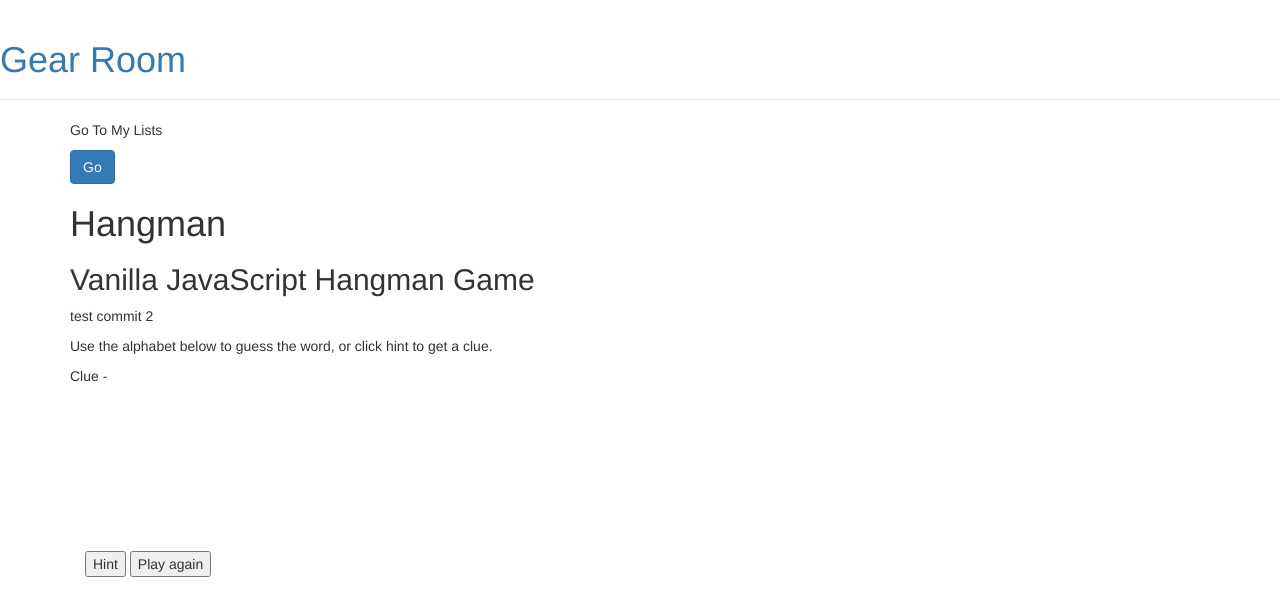
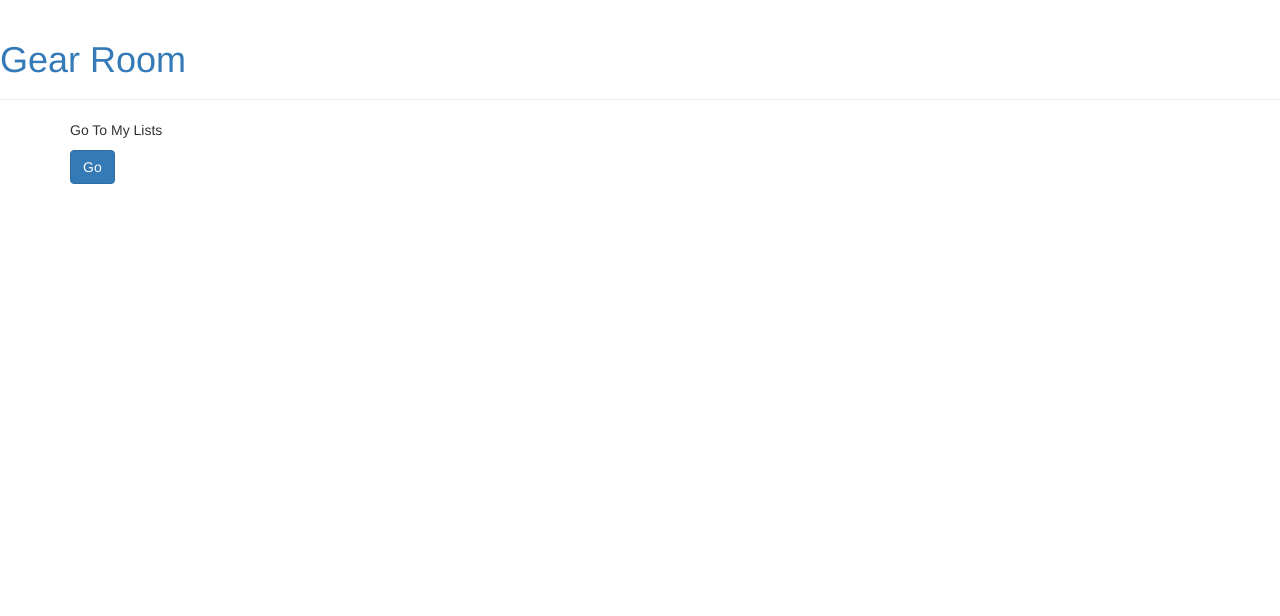
Before and after one commit to ashlibaldwin/GearList, a Django app: template polls/templates/polls/home.html in a window 1280 px wide. Shown: the top 616 px of the page. Run offline with Django 3.2, Linux system fonts and the light colour scheme; the template is opened without the code that fills it, so the values that code supplies are empty; a map, chart or similar area stays blank; some libraries are stand-ins or nearby versions.

Commit message:
add new url

```diff
--- a/polls/templates/polls/home.html
+++ b/polls/templates/polls/home.html
@@ -23,26 +23,6 @@
 <p>Go To My Lists</p>
 <a href="polls/list"><button class="btn btn-primary">Go</button></a>
 
-<div class="wrapper">
-   <h1 class="silly">Hangman</h1>
-    <h2>Vanilla JavaScript Hangman Game</h2>
-    <p>test commit 2</p>
-    <p>Use the alphabet below to guess the word, or click hint to get a clue. </p>
-</div>
-<div class="wrapper">
-    <div id="buttons">
-    </div>
-    <p id="catagoryName"></p>
-    <div id="hold">
-    </div>
-    <p id="mylives"></p>
-    <p id="clue">Clue -</p>
-     <canvas id="stickman">This Text will show if the Browser does NOT support HTML5 Canvas tag</canvas>
-    <div class="container">
-      <button id="hint">Hint</button>
-      <button id="reset">Play again</button>
-    </div>
-</div>
 
 
 
--- a/polls/urls.py
+++ b/polls/urls.py
@@ -11,4 +11,5 @@ urlpatterns = [
     url(r'^(?P<pk>[0-9]+)/$', views.DetailView.as_view(), name='detail'),
     url(r'^(?P<pk>[0-9]+)/results/$', views.ResultsView.as_view(), name='results'),
     url(r'^(?P<question_id>[0-9]+)/vote/$', views.vote, name='vote'),
+    url(r'list/', views.list, name='list'),
 ]
--- a/polls/views.py
+++ b/polls/views.py
@@ -10,7 +10,7 @@ from .models import Choice, Question
 def home(request):
     return render(request, "polls/home.html", {})
 
-def list (request):
+def list(request):
     return render(request, "polls/list.html", {})
 
 class IndexView(generic.ListView):
```
Also changed, not shown: 2 other files.
